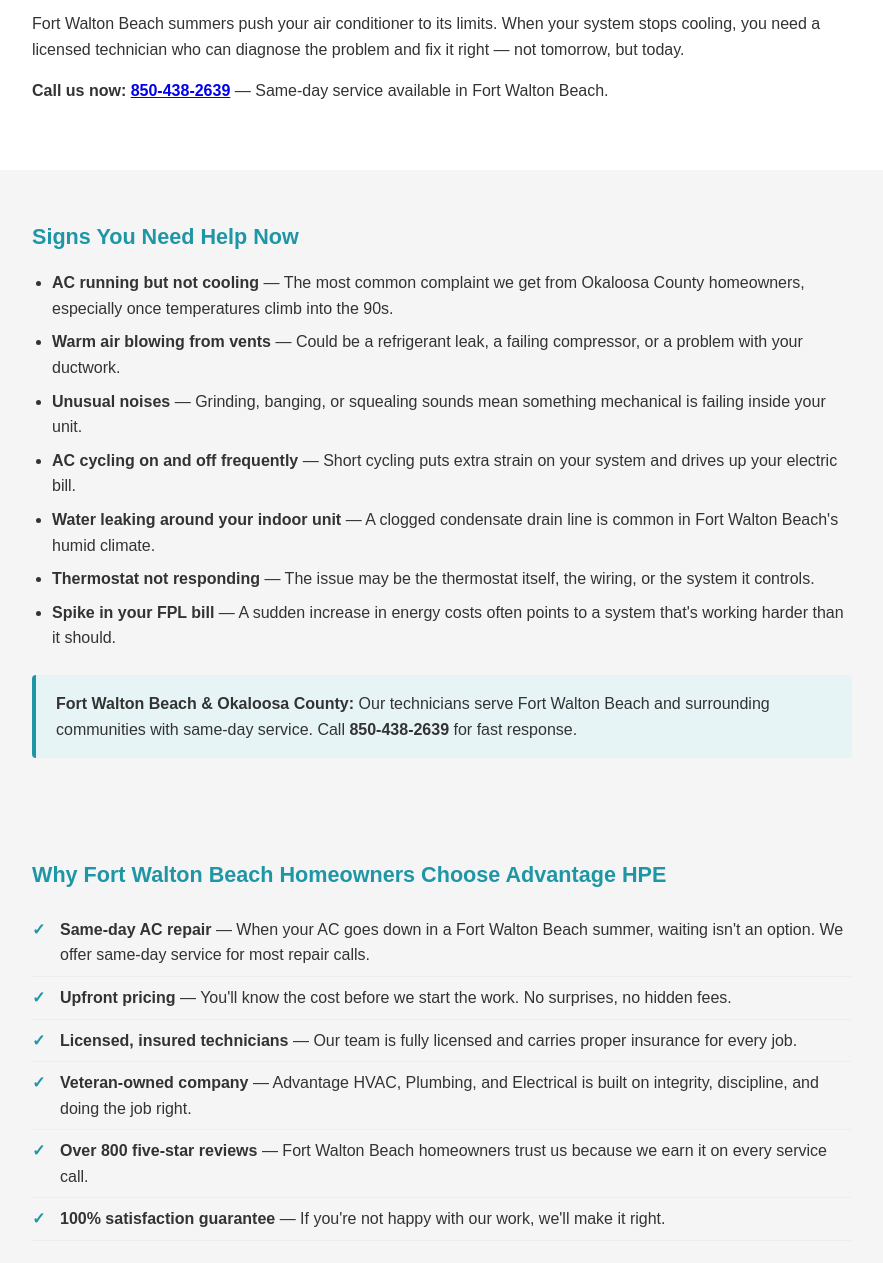
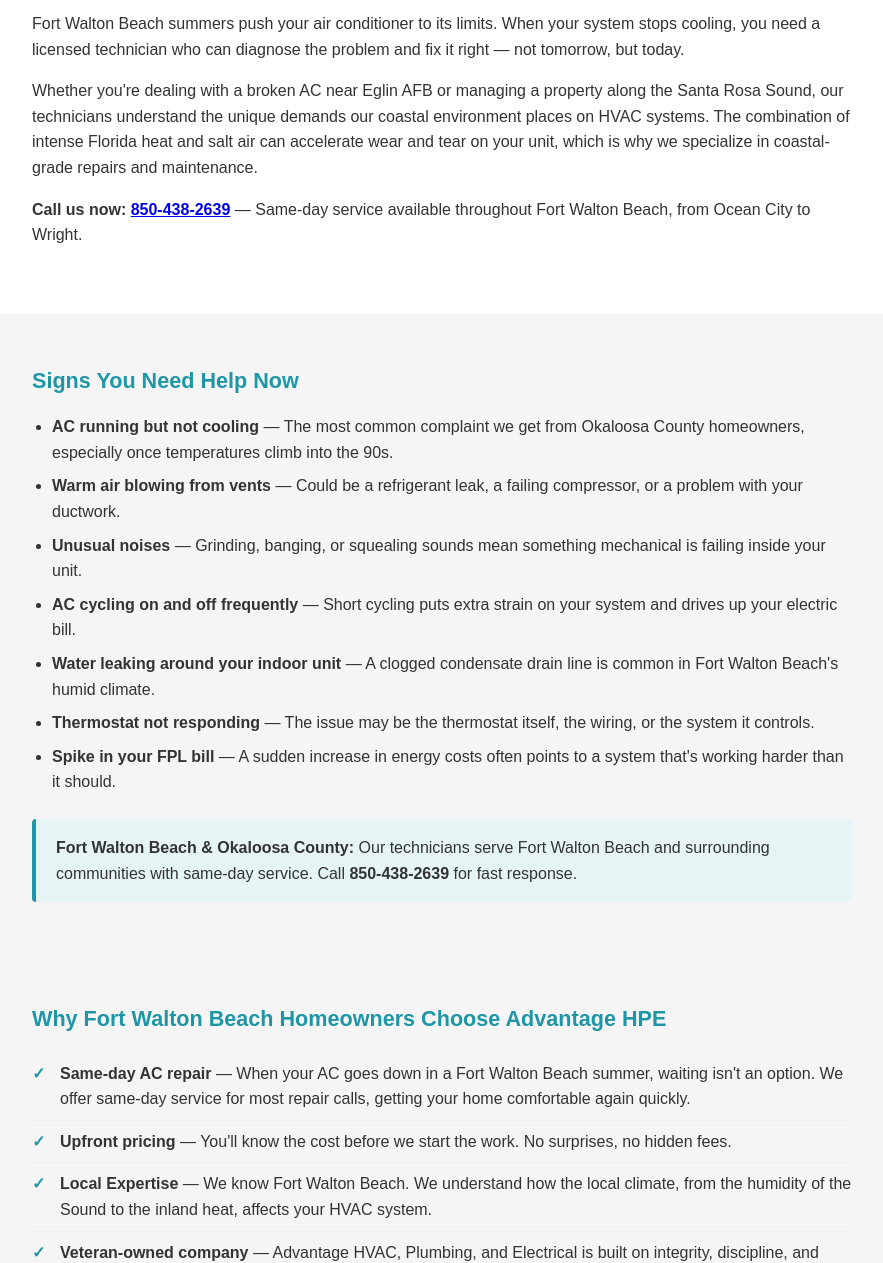
Before and after one commit to stephen550/advantagehpe-seo, a plain HTML site: page ac-repair-fort-walton-beach/index.html in a window 1280 px wide. Shown: the part 444-1707 px from the top of the page, without its empty margins (198-1081 px from the left). Drawn offline with Linux system fonts and the light colour scheme.

Commit message:
Rewrite Destin and Fort Walton Beach AC repair pages with hyper-local content

```diff
--- a/ac-repair-fort-walton-beach/index.html
+++ b/ac-repair-fort-walton-beach/index.html
@@ -52,7 +52,8 @@
 <div class="section">
   <h2>AC Repair in Fort Walton Beach, FL</h2>
   <p>Fort Walton Beach summers push your air conditioner to its limits. When your system stops cooling, you need a licensed technician who can diagnose the problem and fix it right — not tomorrow, but today.</p>
-  <p><strong>Call us now: <a href="tel:8504382639">850-438-2639</a></strong> — Same-day service available in Fort Walton Beach.</p>
+  <p>Whether you're dealing with a broken AC near Eglin AFB or managing a property along the Santa Rosa Sound, our technicians understand the unique demands our coastal environment places on HVAC systems. The combination of intense Florida heat and salt air can accelerate wear and tear on your unit, which is why we specialize in coastal-grade repairs and maintenance.</p>
+  <p><strong>Call us now: <a href="tel:8504382639">850-438-2639</a></strong> — Same-day service available throughout Fort Walton Beach, from Ocean City to Wright.</p>
 </div>
 <div class="gray">
   <div class="inner">
@@ -76,11 +77,11 @@
   <div class="inner">
     <h2>Why Fort Walton Beach Homeowners Choose Advantage HPE</h2>
     <ul class="why-list">
-    <li><strong>Same-day AC repair</strong> — When your AC goes down in a Fort Walton Beach summer, waiting isn't an option. We offer same-day service for most repair calls.</li>
+    <li><strong>Same-day AC repair</strong> — When your AC goes down in a Fort Walton Beach summer, waiting isn't an option. We offer same-day service for most repair calls, getting your home comfortable again quickly.</li>
     <li><strong>Upfront pricing</strong> — You'll know the cost before we start the work. No surprises, no hidden fees.</li>
-    <li><strong>Licensed, insured technicians</strong> — Our team is fully licensed and carries proper insurance for every job.</li>
-    <li><strong>Veteran-owned company</strong> — Advantage HVAC, Plumbing, and Electrical is built on integrity, discipline, and doing the job right.</li>
-    <li><strong>Over 800 five-star reviews</strong> — Fort Walton Beach homeowners trust us because we earn it on every service call.</li>
+    <li><strong>Local Expertise</strong> — We know Fort Walton Beach. We understand how the local climate, from the humidity of the Sound to the inland heat, affects your HVAC system.</li>
+    <li><strong>Veteran-owned company</strong> — Advantage HVAC, Plumbing, and Electrical is built on integrity, discipline, and doing the job right. We proudly serve the military families stationed at Eglin and Hurlburt.</li>
+    <li><strong>Over 800 five-star reviews</strong> — Fort Walton Beach homeowners trust us because we earn it on every service call across Okaloosa County.</li>
     <li><strong>100% satisfaction guarantee</strong> — If you're not happy with our work, we'll make it right.</li>
     </ul>
   </div>
```
Also changed, not shown: ac-repair-destin/index.html (+6 -5 lines).
